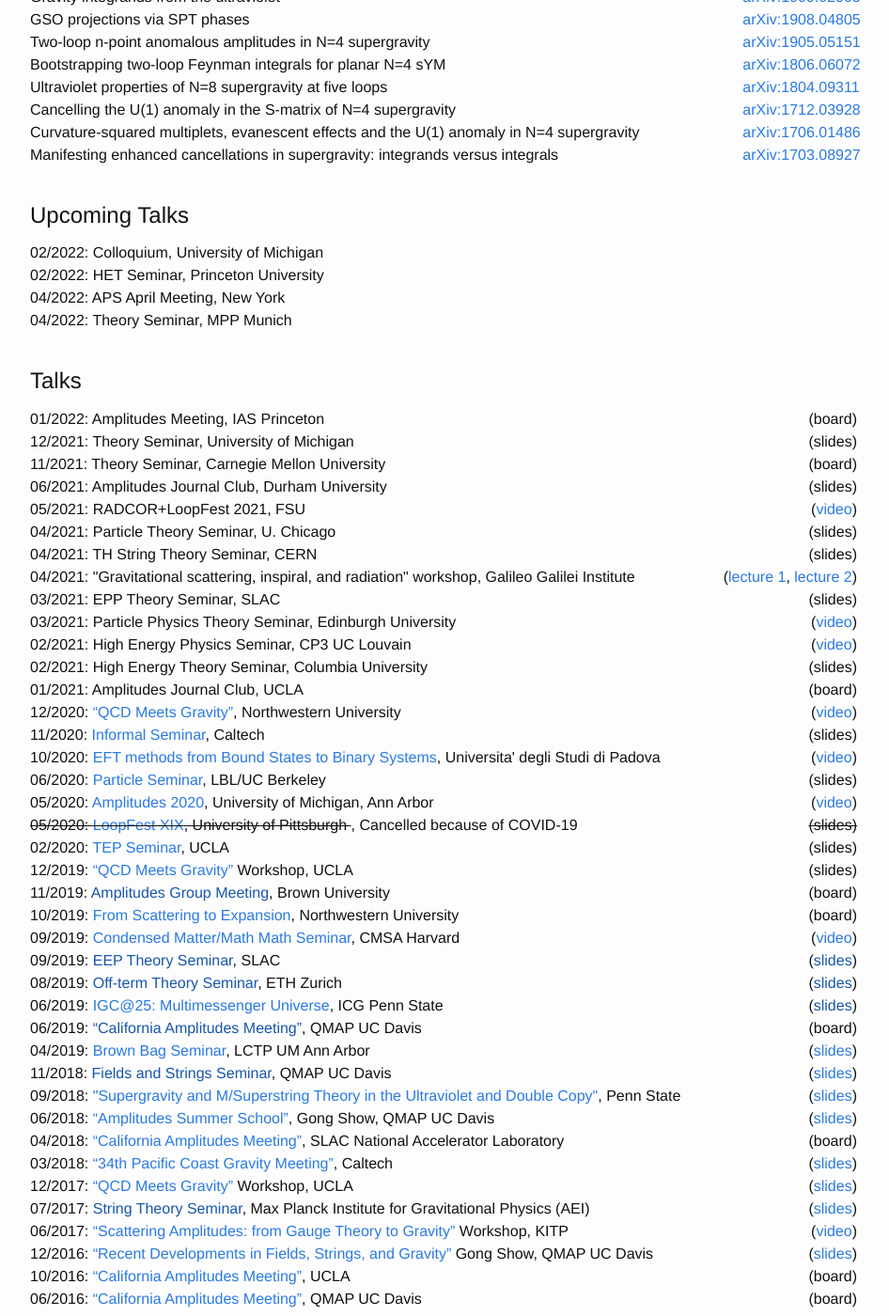
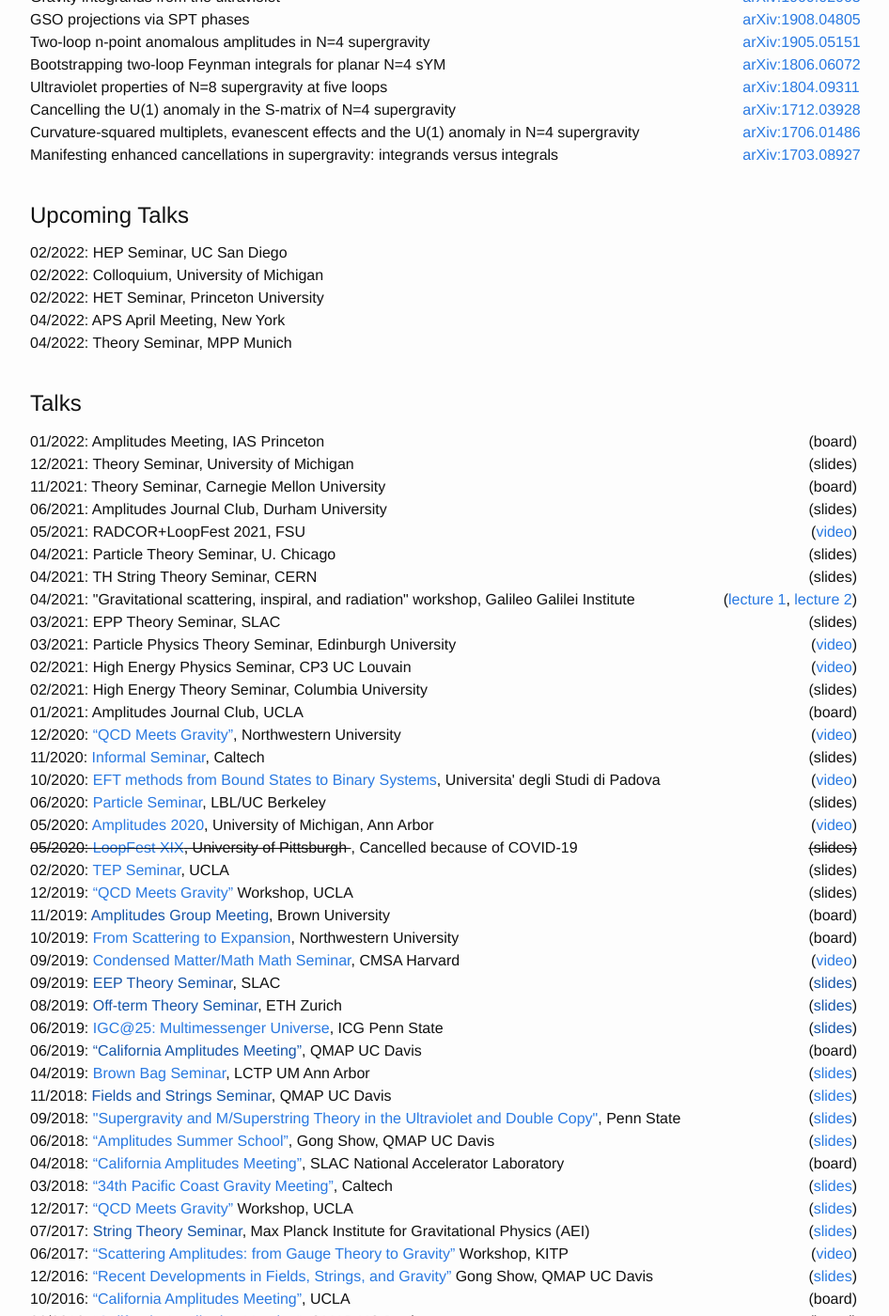
Before and after one commit to julioparra/julioparra.github.io, a Jekyll site: the page built from index.md, in a window 1280 px wide and 1400 px high, scrolled down 895 px. Shown: the whole window at 94% size, without its empty margins (168-1114 px from the left). Built offline with Jekyll 4.4.1, drawn with Linux system fonts in a browser that asks for light colours; nearby versions of some CDN libraries; some of the changed text lies outside the part shown.

Commit message:
more talks

```diff
--- a/index.md
+++ b/index.md
@@ -130,7 +130,10 @@ Office: PAB 4-737 <br>
 
 #### Upcoming Talks ####
 
-
+<div class="row">
+    <div class="col-10"> 02/2022: HEP Seminar, UC San Diego</div>
+    <div class="col-2" style="text-align:right"> </div>
+</div>
 <div class="row">
     <div class="col-10"> 02/2022: Colloquium, University of Michigan </div>
     <div class="col-2" style="text-align:right"> </div>
@@ -319,7 +322,7 @@ Office: PAB 4-737 <br>
 
 <div class="row">
     <div class="col-6">  </div>
-    <div class="col-6" style="text-align:right">  Updated: 01/19/22 </div>
+    <div class="col-6" style="text-align:right">  Updated: 01/20/22 </div>
 </div>
 
 <!--
```
